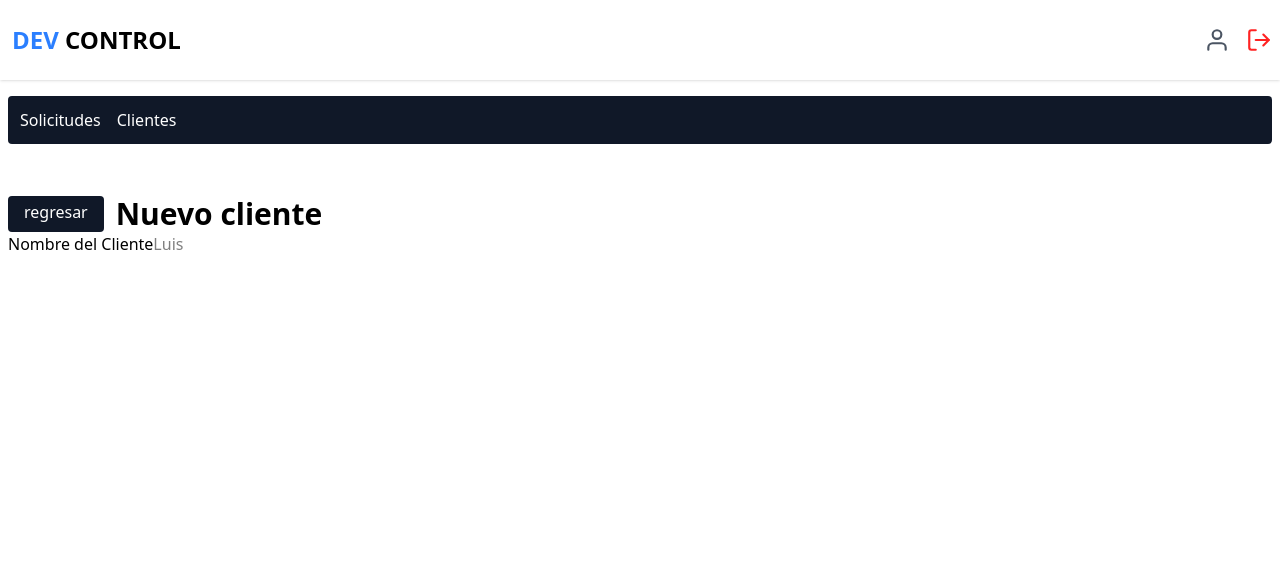
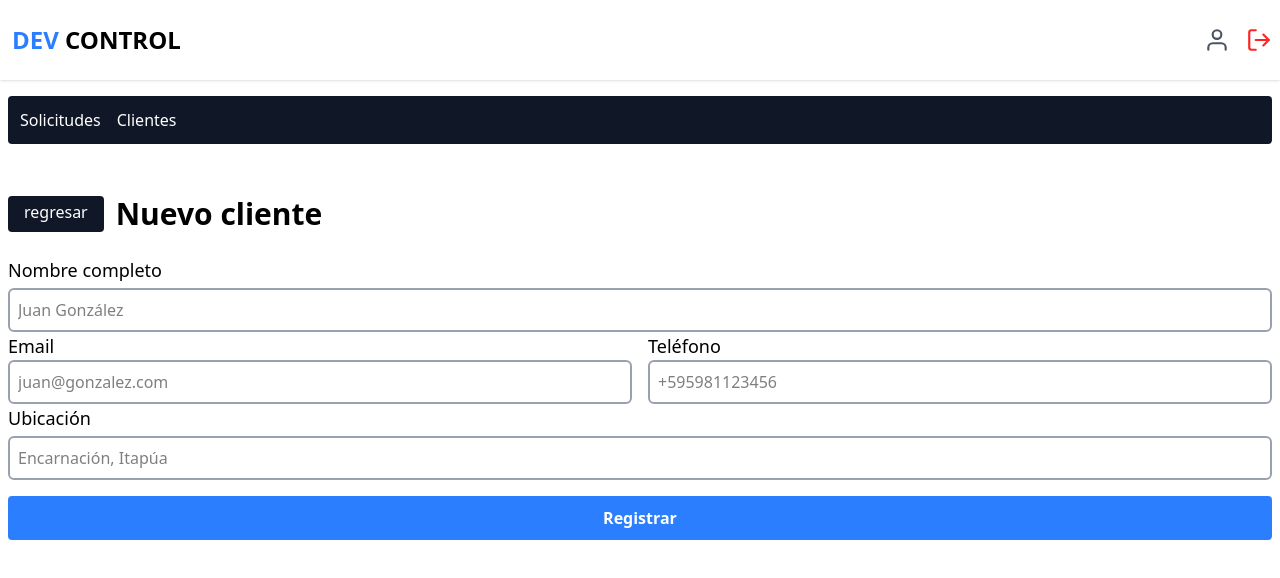
Before and after one commit to DPachinik/DevControl, a Next.js app: page /dashboard/customer/new in a window 1280 px wide. Shown: the top 578 px of the page. Built offline with nearby package versions, Linux system fonts and the light colour scheme; no server answers; sample sign-in values are in the browser's storage.

Commit message:
feat(customer): implement customer form with validation and API integration

```diff
--- a/src/app/dashboard/customer/components/form/index.tsx
+++ b/src/app/dashboard/customer/components/form/index.tsx
@@ -1,7 +1,11 @@
 'use client'
+import { Input } from '@/components/input'
 import { zodResolver } from '@hookform/resolvers/zod'
 import { useForm} from 'react-hook-form'
 import {z} from 'zod'
+import {api} from '@/lib/api'
+import {useRouter} from 'next/navigation'
+
 
 const schema = z.object({
     name: z.string().trim().min(1,'El nombre es obligatorio'),
@@ -11,25 +15,83 @@ const schema = z.object({
         },{
         message:'El número debe estar en formato internacional: +595981123456'
     }),
-    adress:z.string(),
+    address:z.string(),
 })
 
 type FormData = z.infer<typeof schema>
 
-export function NewCustomerForm(){
+export function NewCustomerForm({userId}:{userId:string}){
 
     const {register, handleSubmit, formState: {errors}} = useForm<FormData>({
         resolver: zodResolver(schema)
     })
 
+    const router = useRouter();
+
+
+    async function handleRegister(data:FormData) {
+        await api.post('/api/customer', {
+            name:data.name,
+            email:data.email,
+            phone:data.phone,
+            address:data.address,
+            userId: userId
+        })
+
+
+        router.replace('/dashboard/customer')
+    }
 
     return(
-        <form>
-            <label> Nombre del Cliente</label>
-            <input
-            type="text"
-            placeholder="Luis"
+        <form className='flex flex-col mt-6' onSubmit={handleSubmit(handleRegister)}>
+
+            <label className='mb-1 text-lg font-medium'> Nombre completo</label>
+            <Input
+             type='text'
+             name='name'
+             placeholder='Juan González'
+             register={register}
+             error={errors.name?.message}
             />
+
+            <section className='w-full flex flex-col sm:flex-row gap-4'>
+                <div className='flex-1'>
+                    <label className='mb-1 text-lg font-medium'>Email</label>
+                    <Input
+                    type='emai;'
+                    name='email'
+                    placeholder='juan@gonzalez.com'
+                    register={register}
+                    error={errors.email?.message}
+                    />
+                </div>
+
+                <div className='flex-1'>
+                    <label className='mb-1 text-lg font-medium'>Teléfono</label>
+                    <Input
+                    type='text'
+                    name='phone'
+                    placeholder='+595981123456'
+                    register={register}
+                    error={errors.phone?.message}
+                    />
+                </div>
+            </section>
+
+            <label className='mb-1 text-lg font-medium'>Ubicación</label>
+            <Input
+             type='text'
+             name='address'
+             placeholder='Encarnación, Itapúa'
+             register={register}
+             error={errors.address?.message}
+            />
+
+            <button
+            type='submit'
+            className='bg-blue-500 my-4 px-2 h-11 rounded font-bold text-white'>
+                Registrar
+            </button>
         </form>
     )
 }
```
